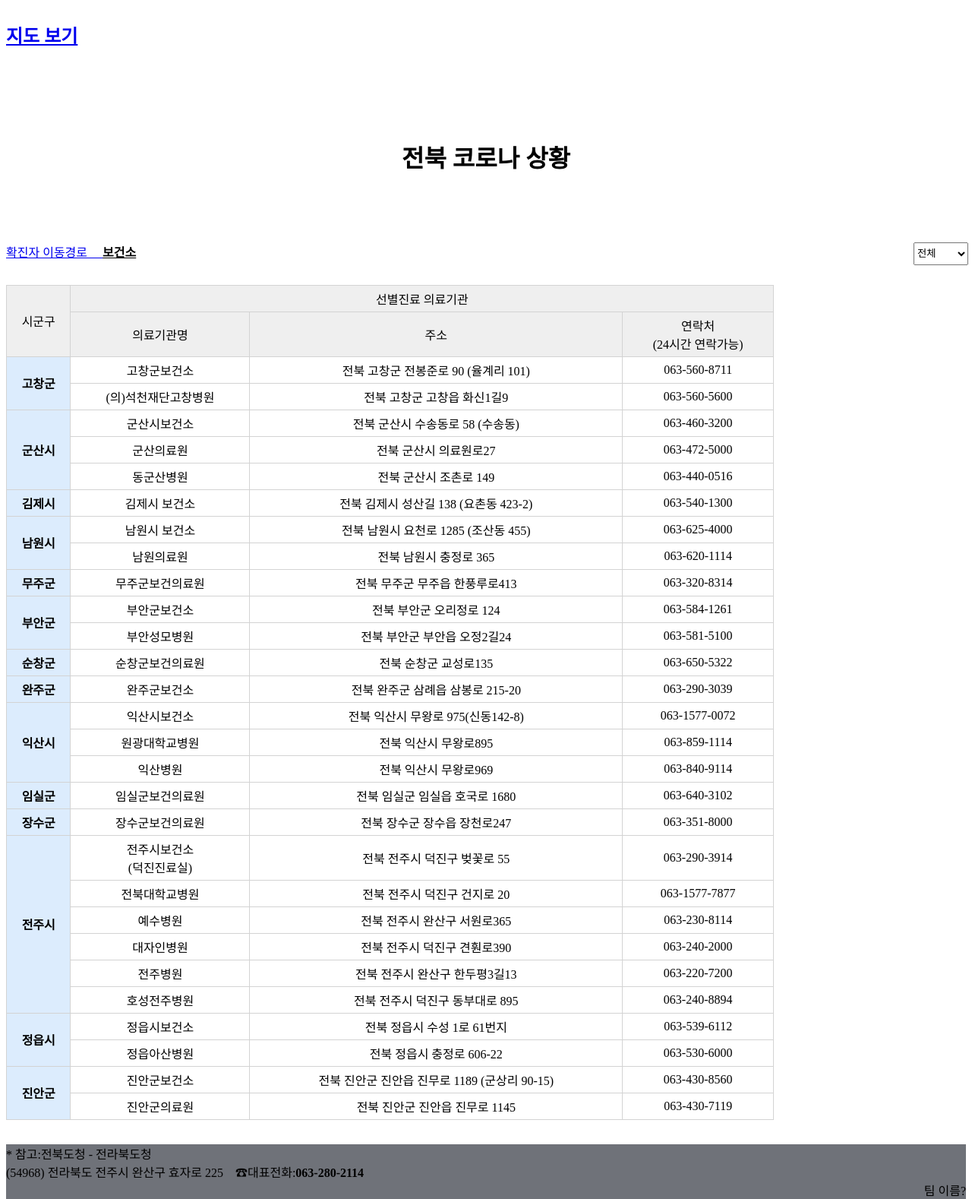
After one commit to narin111/COVID19-MAP, a Django app: template cmapsite/corona/templates/corona/hospital_chart.html in a window 1280 px wide. The commit adds this page. Shown: the whole page at 76% size. Run offline with Django 3.2, Linux system fonts and the light colour scheme; the template is opened without the code that fills it, so the values that code supplies are empty.

Commit message:
각 사이트 연결

```diff
--- a/cmapsite/corona/templates/corona/chart.html
+++ b/cmapsite/corona/templates/corona/chart.html
@@ -48,9 +48,9 @@
 <br><br>
 
     <div style="position: abolute; left: 0px;">
-  <label><b><u>확진자 이동경로</u></b>&nbsp&nbsp&nbsp&nbsp </label>
+  <a><b><u>확진자 이동경로</u></b>&nbsp&nbsp&nbsp&nbsp </a>
     <!-- 현재는 확진자 이동경로 표 보여주는 창이라 생각하고 강조 -->
-  <label> 보건소 </label>
+  <a href="{% url 'hospital_chart' %}"> 보건소 </a>
 
 
 
--- /dev/null
+++ b/cmapsite/corona/templates/corona/hospital_chart.html
@@ -0,0 +1,262 @@
+<!DOCTYPE html>
+<html>
+<head>
+    <meta charset="UTF-8">
+    <meta name="viewport" content="width=device-width, initial-scale=1.0" />
+    <style tyle="text/css">
+    html,
+     body {
+         height: 100%;
+          }
+
+    body {
+         display: flex;
+        flex-direction: column;
+        fontsize: 14px;
+       }
+
+    section {
+          flex: 1;
+    }
+    table {
+        width:80%;
+        border-collapse: collapse;
+    }
+
+    table td,
+        table th {
+            text-align: center;
+            padding: 5px;
+            border: 1px solid lightgray;
+        }
+        table th{
+            background-color: rgb(220, 236, 253);
+        }
+  </style>
+
+
+    <title>COVID19-cTable</title>
+</head>
+
+<h2>
+    <a href="{% url 'index' %}"> 지도 보기</a>
+</h2>
+
+<body>
+    <!-- 헤더 (맨위) 아직 클릭시 넘어가는거 안함-->
+    <header>
+    <div align="center" style="height:100px; margin-top: 100px;">
+    <h1><strong>전북 코로나 상황</strong></h1>
+    </div>
+<br><br>
+
+    <div style="position: abolute; left: 0px;">
+  <a href="{% url 'chart' %}">확진자 이동경로&nbsp&nbsp&nbsp&nbsp </a>
+  <a> <b><u>보건소</u></b> </a>
+
+
+
+  <select style="position: absolute; right:0px; float:left; height: 30px; margin-right: 5px;">
+    <option value="" selected="">전체</option>
+    <option value="전주" >전주</option>
+    <option value="익산" >익산</option>
+    <option value="군산" >군산</option>
+    <option value="무안" >무안</option>
+    <option value="전주 외..." >전북지역</option>
+</select>
+
+
+    </div>
+
+</header>
+<p></p>
+
+<!-- 섹션(표 부분(중간)) -->
+<section>
+    <table border="1">
+        <tr>
+            <td bgcolor="efefef" rowspan="2">시군구</td>
+            <td bgcolor="efefef" colspan="3">선별진료 의료기관</td>
+        </tr>
+        <tr>
+            <td bgcolor="efefef">의료기관명</td>
+            <td bgcolor="efefef">주소</td>
+            <td bgcolor="efefef">연락처<br>(24시간 연락가능)</td>
+        </tr>
+        <tr>
+            <th bg rowspan="2">고창군</th>
+            <td>고창군보건소</td>
+            <td>전북 고창군 전봉준로 90 (율계리 101)</td>
+            <td>063-560-8711</td>
+        </tr>
+        <tr>
+            <td>(의)석천재단고창병원</td>
+            <td>전북 고창군 고창읍 화신1길9</td>
+            <td>063-560-5600</td>
+        </tr>
+        <tr>
+            <th rowspan="3">군산시</th>
+            <td>군산시보건소</td>
+            <td>전북 군산시 수송동로 58 (수송동)</td>
+            <td>063-460-3200</td>
+        </tr>
+        <tr>
+            <td>군산의료원</td>
+            <td>전북 군산시 의료원로27</td>
+            <td>063-472-5000</td>
+        </tr>
+        <tr>
+            <td>동군산병원</td>
+            <td>전북 군산시 조촌로 149</td>
+            <td>063-440-0516</td>
+        </tr>
+        <tr>
+            <th>김제시</th>
+            <td>김제시 보건소</td>
+            <td>전북 김제시 성산길 138 (요촌동 423-2)</td>
+            <td>063-540-1300</td>
+        </tr>
+        <tr>
+            <th rowspan="2">남원시</th>
+            <td>남원시 보건소</td>
+            <td>전북 남원시 요천로 1285 (조산동 455)</td>
+            <td>063-625-4000</td>
+        </tr>
+        <tr>
+            <td>남원의료원</td>
+            <td>전북 남원시 충정로 365</td>
+            <td>063-620-1114</td>
+        </tr>
+        <tr>
+            <th>무주군</th>
+            <td>무주군보건의료원</td>
+            <td>전북 무주군 무주읍 한풍루로413</td>
+            <td>063-320-8314</td>
+        </tr>
+        <tr>
+            <th rowspan="2">부안군</th>
+            <td>부안군보건소</td>
+            <td>전북 부안군 오리정로 124</td>
+            <td>063-584-1261</td>
+        </tr>
+        <tr>
+            <td>부안성모병원</td>
+            <td>전북 부안군 부안읍 오정2길24</td>
+            <td>063-581-5100</td>
+        </tr>
+        <tr>
+            <th>순창군</th>
+            <td>순창군보건의료원</td>
+            <td>전북 순창군 교성로135</td>
+            <td>063-650-5322</td>
+        </tr>
+        <tr>
+            <th>완주군</th>
+            <td>완주군보건소</td>
+            <td>전북 완주군 삼례읍 삼봉로 215-20</td>
+            <td>063-290-3039</td>
+        </tr>
+        <tr>
+            <th rowspan="3">익산시</th>
+            <td>익산시보건소</td>
+            <td>전북 익산시 무왕로 975(신동142-8)</td>
+            <td>063-1577-0072</td>
+        </tr>
+        <tr>
+            <td>원광대학교병원</td>
+            <td>전북 익산시 무왕로895</td>
+            <td>063-859-1114</td>
+        </tr>
+        <tr>
+            <td>익산병원</td>
+            <td>전북 익산시 무왕로969</td>
+            <td>063-840-9114</td>
+        </tr>
+        <tr>
+            <th>임실군</th>
+            <td>임실군보건의료원</td>
+            <td>전북 임실군 임실읍 호국로 1680</td>
+            <td>063-640-3102</td>
+        </tr>
+        <tr>
+            <th>장수군</th>
+            <td>장수군보건의료원</td>
+            <td>전북 장수군 장수읍 장천로247</td>
+            <td>063-351-8000</td>
+        </tr>
+        <tr>
+            <th rowspan="6">전주시</th>
+            <td>전주시보건소<br>(덕진진료실)</td>
+            <td>전북 전주시 덕진구 벚꽃로 55</td>
+            <td>063-290-3914</td>
+        </tr>
+        <tr>
+            <td>전북대학교병원</td>
+            <td>전북 전주시 덕진구 건지로 20</td>
+            <td>063-1577-7877</td>
+        </tr>
+        <tr>
+            <td>예수병원</td>
+            <td>전북 전주시 완산구 서원로365</td>
+            <td>063-230-8114</td>
+        </tr>
+        <tr>
+            <td>대자인병원</td>
+            <td>전북 전주시 덕진구 견훤로390</td>
+            <td>063-240-2000</td>
+        </tr>
+        <tr>
+            <td>전주병원</td>
+            <td>전북 전주시 완산구 한두평3길13</td>
+            <td>063-220-7200</td>
+        </tr>
+        <tr>
+            <td>호성전주병원</td>
+            <td>전북 전주시 덕진구 동부대로 895</td>
+            <td>063-240-8894</td>
+        </tr>
+        <tr>
+            <th rowspan="2">정읍시</th>
+            <td>정읍시보건소</td>
+            <td>전북 정읍시 수성 1로 61번지</td>
+            <td>063-539-6112</td>
+        </tr>
+        <tr>
+            <td>정읍아산병원</td>
+            <td>전북 정읍시 충정로 606-22</td>
+            <td>063-530-6000</td>
+        </tr>
+        <tr>
+            <th rowspan="2">진안군</th>
+            <td>진안군보건소</td>
+            <td>전북 진안군 진안읍 진무로 1189 (군상리 90-15)</td>
+            <td>063-430-8560</td>
+        </tr>
+        <tr>
+            <td>진안군의료원</td>
+            <td>전북 진안군 진안읍 진무로 1145</td>
+            <td>063-430-7119</td>
+        </tr>
+    </table>
+
+</section>
+
+<p></p>
+
+<!-- 푸터 (끝부분 (사이트 정보 등)) -->
+
+<footer style="background-color: rgb(111, 114, 121);">
+    <div class="tel-num", style="color:black;">
+       * 참고:전북도청 - 전라북도청 <br>
+       (54968) 전라북도 전주시 완산구 효자로 225 &nbsp&nbsp  ☎대표전화:<strong>063-280-2114</strong>
+    </div>
+
+    <div align="right">
+        팀 이름?
+    </div>
+</footer>
+
+
+
+</body>
+</html>
--- a/cmapsite/corona/urls.py
+++ b/cmapsite/corona/urls.py
@@ -6,4 +6,5 @@ from django.conf.urls import url
 urlpatterns = [
     path("", views.index, name="index"),
     path("chart/", views.chart, name="chart"),
+    path("hospital_chart/", views.hospital_chart, name="hospital_chart"),
 ]
--- a/cmapsite/corona/views.py
+++ b/cmapsite/corona/views.py
@@ -15,6 +15,11 @@ def chart(request):
     }
     return render(request, 'corona/chart.html', context=context)
 
+def hospital_chart(request):
+    context={
+
+    }
+    return render(request, 'corona/hospital_chart.html', context=context)
 
 def route_table(request):
     route_Table = route_table()
```
